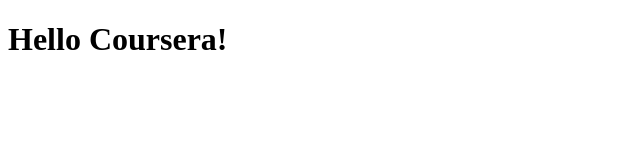
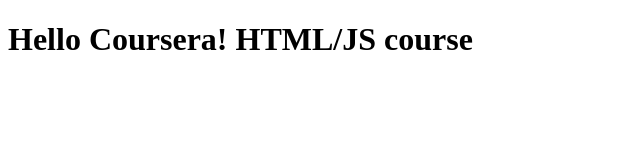
Before and after one commit to saralytle/coursera-test, a plain HTML site: page site/index.html in a window 1280 px wide. Shown: the whole page, without its empty margins (0-640 px from the left). Drawn offline with Linux system fonts and the light colour scheme.

Commit message:
Small addition to our page content

```diff
--- a/site/index.html
+++ b/site/index.html
@@ -4,6 +4,6 @@
 	<title>Hello Coursera</title>
 </head>
 <body>
-<h1>Hello Coursera!</h1>
+<h1>Hello Coursera! HTML/JS course</h1>
 </body>
 </html>
```
